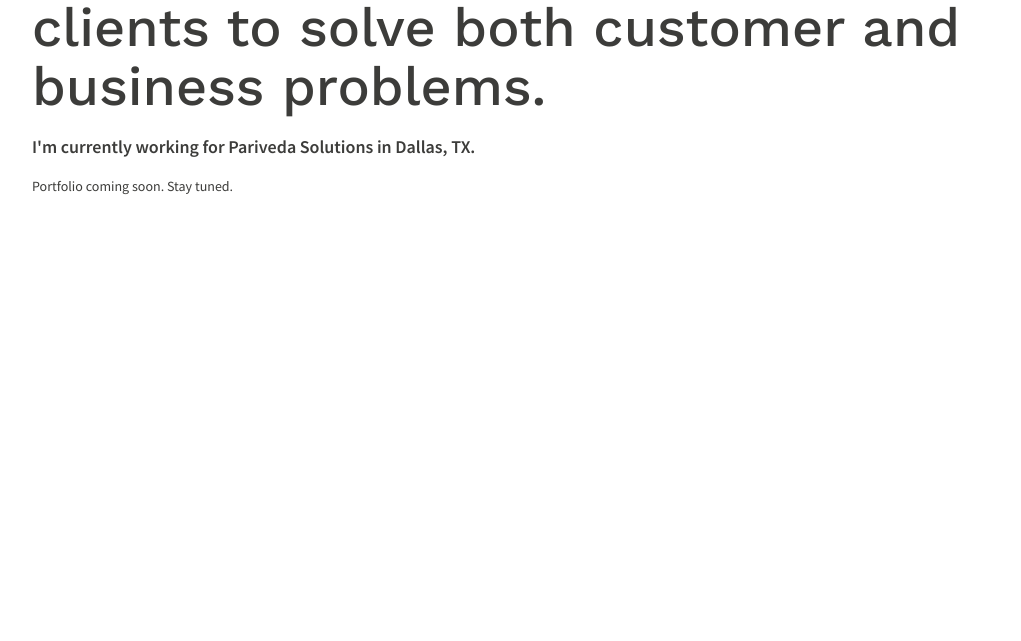
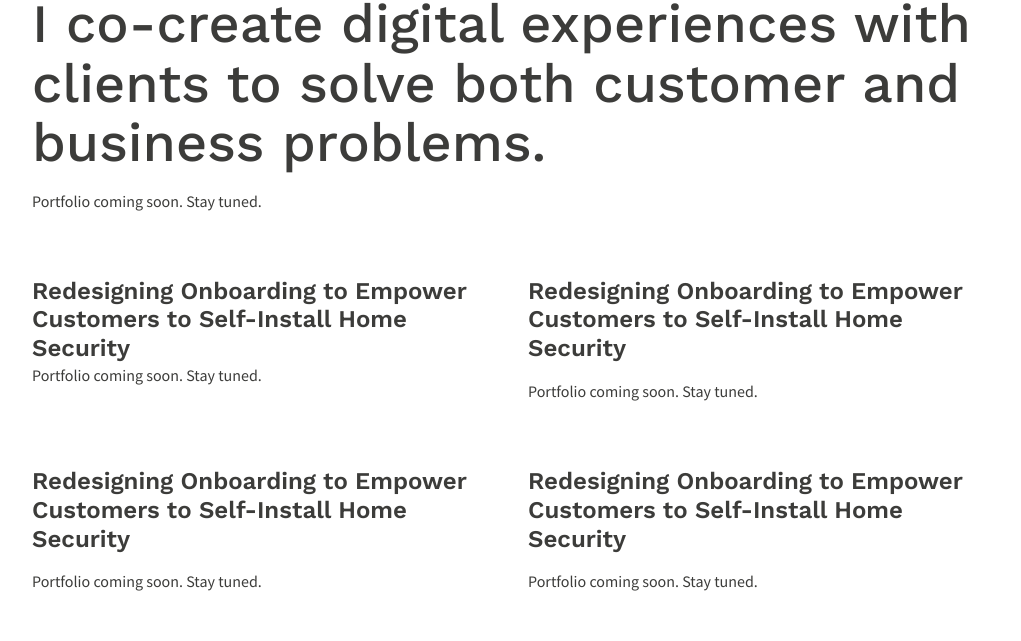
Before and after one commit to jgsong/jgsong.github.io, a website: page index.html in a window 1280 px wide. Shown: the part 191-832 px from the top of the page, without its empty margins (128-1149 px from the left). Before the commit the page ends 800 px from the top, so only its background shows below. Drawn offline with nearby package versions, Linux system fonts and the light colour scheme.

Commit message:
Added case study samples to home

```diff
--- a/index.html
+++ b/index.html
@@ -14,26 +14,42 @@
 </head>
 
 <body>
-
     <div class="container">
         <div class="nav-bar">
             <div class="nav-bar__logo">
                 <span class="nav-bar__logo__text">James Song</h2>
             </div>
             <div class="nav-bar__links">
-                <a class="">Work</a>
-                <a class="">About</a>
-                <a class="">Contact</a>
+                <a>Work</a>
+                <a>About</a>
+                <a>Contact</a>
             </div>
             <!-- Add hamburger menu -->
         </div>
-        <div class="grid-12-col">
-            <div class="col-1-13">
-                <h1 class="">I’m James, a UX design consultant. I co-create digital experiences with clients to solve both customer and business problems.</h2>
-                <p class="p1">I'm currently working for Pariveda Solutions in Dallas, TX.</p>
-                <p class="p3">Portfolio coming soon. Stay tuned.</p>
-            </div>
-        </div>
+        <grid class="grid-12-col">
+            <section class="col-1-13">
+                <h1>I’m James, a UX design consultant.</h1>
+                <p>Portfolio coming soon. Stay tuned.</p>
+                <h1>I co-create digital experiences with clients to solve both customer and business problems.</h1>
+                <p>Portfolio coming soon. Stay tuned.</p>
+            </section>
+            <section class="col-1-7">
+                <a class="h3" href="../jgsong.github.io//case-study.html">Redesigning Onboarding to Empower Customers to Self-Install Home Security</a>
+                <p>Portfolio coming soon. Stay tuned.</p>
+            </section>
+            <section class="col-7-13">
+                <h3>Redesigning Onboarding to Empower Customers to Self-Install Home Security</h3>
+                <p>Portfolio coming soon. Stay tuned.</p>
+            </section>
+            <section class="col-1-7">
+                <h3>Redesigning Onboarding to Empower Customers to Self-Install Home Security</h3>
+                <p>Portfolio coming soon. Stay tuned.</p>
+            </section>
+            <section class="col-7-13">
+                <h3>Redesigning Onboarding to Empower Customers to Self-Install Home Security</h3>
+                <p>Portfolio coming soon. Stay tuned.</p>
+            </section>
+        </grid>
     </div>
 </body>
 
```
